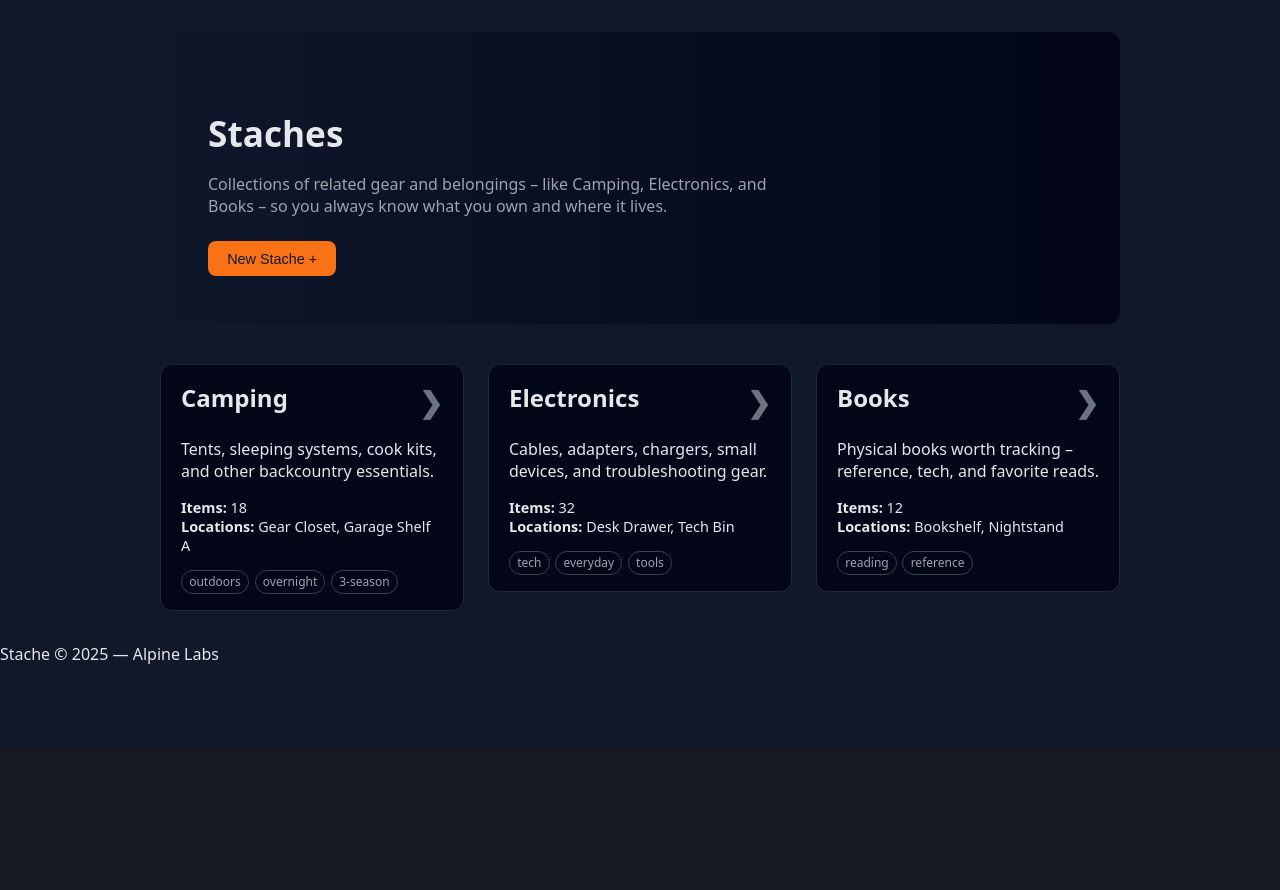
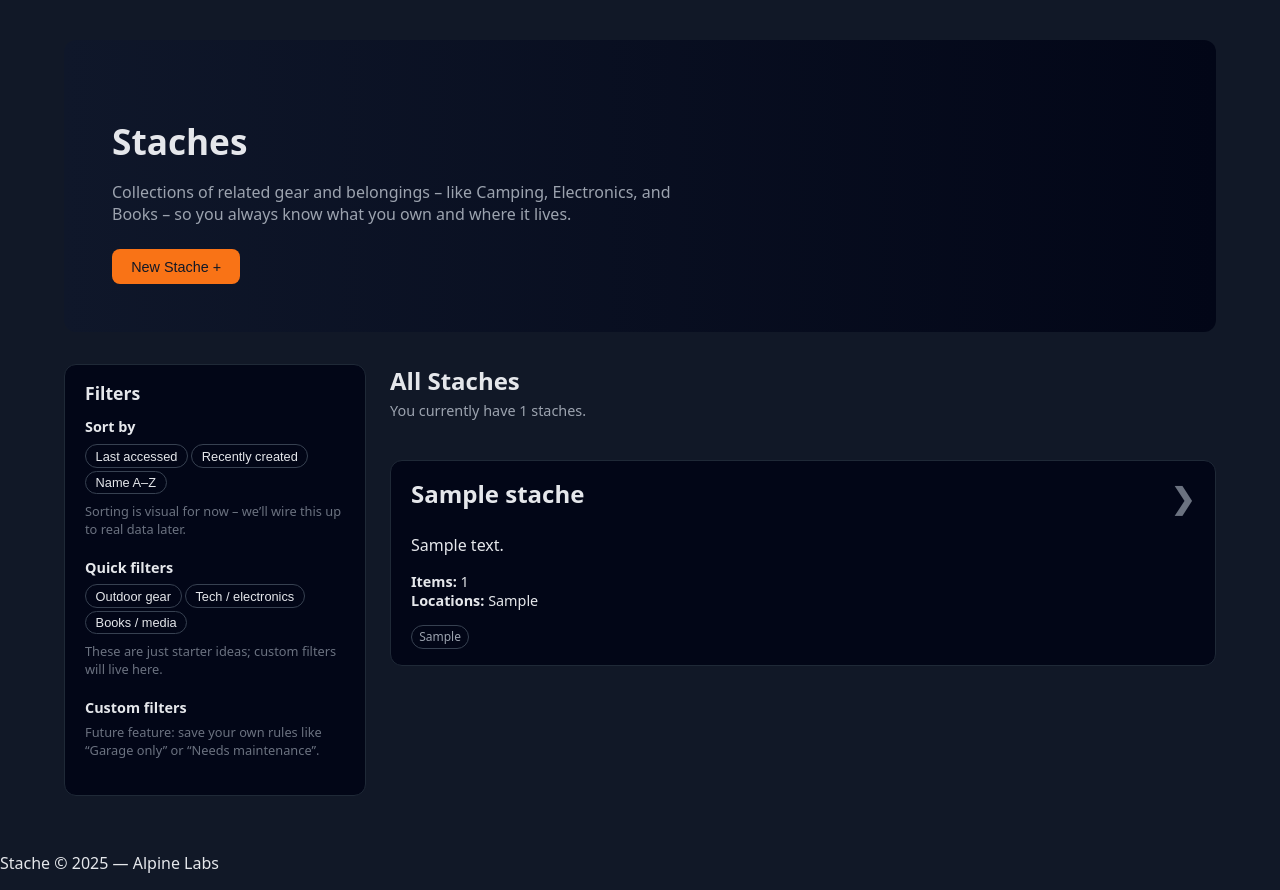
Before and after one commit to Bryce-Davenport/Stache, a Flask app: page /staches in a window 1280 px wide. Shown: the part 52-942 px from the top of the page. Before the commit the page ends 716 px from the top, so only its background shows below. Run offline with Flask 3, Linux system fonts and the light colour scheme; the visitor is signed in with stand-in values (Sample User, id 1); tables that the repository leaves empty hold one stand-in row (values such as "Sample post").

Commit message:
Rewrite app to use SQLite + SQLAlchemy, add Items page, unify UI, and improve layout
- Removed hardcoded demo data; all Staches, Items, and Projects now DB-backed
- Added Items page with sidebar layout and updated Staches page to match
- Applied chevron card headers across site for cohesive UI
- Improved responsive layout and fixed footer placement
- Updated Home page actions and navbar links
- Added seed_dev.py and ensured .db files are ignored in git

```diff
--- a/app.py
+++ b/app.py
@@ -1,155 +1,82 @@
 from flask import Flask, render_template, request, redirect, url_for, session
 from datetime import datetime
 
+from models import db, User, Stache, Item, Project, ProjectTask
+
 app = Flask(__name__)
 
-def get_demo_staches():
-    # Temporary starter data; later this will come from a database
-    return [
-        {
-            "slug": "camping",
-            "name": "Camping",
-            "description": "Tents, sleeping systems, cook kits, and other backcountry essentials.",
-            "item_count": 18,
-            "locations": "Gear Closet, Garage Shelf A",
-            "tags": ["outdoors", "overnight", "3-season"],
-            "created_at": "2025-01-03",
-            "updated_at": "2025-02-02",
-            "items": [
-                {
-                    "name": "1P Tent",
-                    "category": "Shelter",
-                    "location": "Gear Closet",
-                    "condition": "Good",
-                    "tags": ["3-season", "backpacking"]
-                },
-                {
-                    "name": "Sleeping Pad",
-                    "category": "Sleeping",
-                    "location": "Gear Closet",
-                    "condition": "Like New",
-                    "tags": ["insulated"]
-                },
-                {
-                    "name": "Stove Kit",
-                    "category": "Cooking",
-                    "location": "Garage Shelf A",
-                    "condition": "Good",
-                    "tags": ["canister", "lightweight"]
-                },
-            ],
-        },
-        {
-            "slug": "electronics",
-            "name": "Electronics",
-            "description": "Cables, adapters, chargers, small devices, and troubleshooting gear.",
-            "item_count": 32,
-            "locations": "Desk Drawer, Tech Bin",
-            "tags": ["tech", "everyday", "tools"],
-            "created_at": "2025-01-10",
-            "updated_at": "2025-01-25",
-            "items": [
-                {
-                    "name": "USB-C Hub",
-                    "category": "Adapters",
-                    "location": "Desk Drawer",
-                    "condition": "Good",
-                    "tags": ["usb-c", "travel"]
-                },
-                {
-                    "name": "Portable SSD",
-                    "category": "Storage",
-                    "location": "Tech Bin",
-                    "condition": "Good",
-                    "tags": ["backup"]
-                },
-            ],
-        },
-        {
-            "slug": "books",
-            "name": "Books",
-            "description": "Physical books worth tracking – reference, tech, and favorite reads.",
-            "item_count": 12,
-            "locations": "Bookshelf, Nightstand",
-            "tags": ["reading", "reference"],
-            "created_at": "2024-12-15",
-            "updated_at": "2025-01-05",
-            "items": [
-                {
-                    "name": "Networking Fundamentals",
-                    "category": "Reference",
-                    "location": "Bookshelf",
-                    "condition": "Good",
-                    "tags": ["networking", "tech"]
-                }
-            ],
-        },
-    ]
+# SQLite now, Postgres later
+app.config["SQLALCHEMY_DATABASE_URI"] = "sqlite:///stache.db"
+app.config["SQLALCHEMY_TRACK_MODIFICATIONS"] = False
 
 # -- Development Only --
 app.secret_key = "change_this_secret_key_later"
-# ----- Helper: check if user is logged in -----
+
+# Initialize SQLAlchemy with this app
+db.init_app(app)
+
+
+# ----- Helpers -----
 def is_logged_in():
+    """Return True if a user is logged in based on the session."""
     return "user" in session
+
+
+def get_current_user():
+    """Return the current User object from the database, or None."""
+    username = session.get("user")
+    if not username:
+        return None
+    return User.query.filter_by(username=username).first()
 
 
 @app.context_processor
 def inject_user():
+    """Inject login state and current user into all templates."""
     return dict(
         logged_in=is_logged_in(),
         current_user=session.get("user")
     )
 
-# -- Routes --
+
+# ----- Routes -----
 @app.route("/")
 def home():
     if not is_logged_in():
         return redirect(url_for("login"))
     return render_template("home.html", active_page="home")
 
+
 @app.route("/projects")
 def projects():
     if not is_logged_in():
         return redirect(url_for("login"))
 
-    # Temporary in-memory demo data (no database yet)
-    demo_projects = [
-        {
-            "name": "Declutter Hard Drives",
-            "status": "In Progress",
-            "notes": "Sort loose SSDs and HDDs, label everything.",
-            "tasks": [
-                "[ ] Gather all loose drives",
-                "[ ] Plug into USB dock and check health",
-                "[ ] Label with capacity + purpose",
-                "[ ] Update Stache entries for each drive",
-            ],
-        },
-        {
-            "name": "Dial In Camping Cook Kit",
-            "status": "Planning",
-            "notes": "Consolidate stoves, pots, and utensils into one bin.",
-            "tasks": [
-                "[ ] List all stoves and fuel types",
-                "[ ] Decide on primary cook kit",
-                "[ ] Create 'Camping Kitchen' stache",
-                "[ ] Add items and locations",
-            ],
-        },
-    ]
+    user = get_current_user()
+    if not user:
+        return redirect(url_for("login"))
+
+    # Load projects from the database for the logged-in user
+    projects = Project.query.filter_by(user_id=user.id).all()
 
     return render_template(
         "projects.html",
         active_page="projects",
-        projects=demo_projects
+        projects=projects
     )
+
 
 @app.route("/staches")
 def staches():
     if not is_logged_in():
         return redirect(url_for("login"))
 
-    staches = get_demo_staches()
+    user = get_current_user()
+    if not user:
+        return redirect(url_for("login"))
+
+    # Load staches from the database for this user
+    staches = Stache.query.filter_by(user_id=user.id).all()
 
     return render_template(
         "staches.html",
@@ -157,13 +84,18 @@ def staches():
         staches=staches
     )
 
+
 @app.route("/staches/<stache_slug>")
 def stache_detail(stache_slug):
     if not is_logged_in():
         return redirect(url_for("login"))
 
-    staches = get_demo_staches()
-    stache = next((s for s in staches if s["slug"] == stache_slug), None)
+    user = get_current_user()
+    if not user:
+        return redirect(url_for("login"))
+
+    # Look up this stache by slug for the current user
+    stache = Stache.query.filter_by(user_id=user.id, slug=stache_slug).first()
 
     if stache is None:
         # For now, a simple 404; later we can make a nice error page
@@ -175,6 +107,30 @@ def stache_detail(stache_slug):
         stache=stache
     )
 
+@app.route("/items")
+def items():
+    if not is_logged_in():
+        return redirect(url_for("login"))
+
+    user = get_current_user()
+    if not user:
+        return redirect(url_for("login"))
+
+    # All items belonging to this user's staches
+    items = (
+        Item.query
+        .join(Stache)
+        .filter(Stache.user_id == user.id)
+        .all()
+    )
+
+    return render_template(
+        "items.html",
+        active_page="items",
+        items=items,
+    )
+
+
 @app.route("/login", methods=["GET", "POST"])
 def login():
     error = None
@@ -183,9 +139,16 @@ def login():
         username = request.form.get("username", "").strip()
         password = request.form.get("password", "").strip()
 
-        # TEMPORARY: hardcoded user
-        # Later this will check a database.
+        # TEMPORARY: hardcoded credentials, but user row is stored in DB
+        # Later this will check a database-stored password hash.
         if username == "bryce" and password == "stache123":
+            # Ensure a matching User row exists in the database
+            user = User.query.filter_by(username=username).first()
+            if not user:
+                user = User(username=username, password_hash="dev-only")
+                db.session.add(user)
+                db.session.commit()
+
             session["user"] = username
             return redirect(url_for("home"))
         else:
@@ -194,6 +157,7 @@ def login():
     # GET request or failed POST
     return render_template("login.html", error=error)
 
+
 @app.route("/logout")
 def logout():
     session.pop("user", None)
@@ -201,4 +165,5 @@ def logout():
 
 
 if __name__ == "__main__":
-    app.run(debug=True, port=8000) # http:127.0.0..1:port
+    # Requires models.py + seed_dev.py already run to create stache.db
+    app.run(debug=True, port=8000)  # http:127.0.0.1:8000
--- a/static/css/style.css
+++ b/static/css/style.css
@@ -56,10 +56,15 @@ body {
 
 /* Layout */
 .content {
-    max-width: 960px;
-    margin: 2rem auto;
-    padding: 0 1rem;
+    /* grow with the window, but keep ~2rem margin on each side */
+    width: min(100% - 4rem, 1400px);
+    margin: 2.5rem auto;
+    padding: 0 2rem;
+    box-sizing: border-box;
 }
+
+
+
 
 /* Hero section */
 .hero h1 {
--- a/templates/base.html
+++ b/templates/base.html
@@ -6,7 +6,9 @@
     <link rel="stylesheet" href="{{ url_for('static', filename='css/style.css') }}">
 </head>
 
-<body>
+<!-- NEW: make body a full-height flex column -->
+<body style="min-height: 100vh; display: flex; flex-direction: column;">
+
     <header class="navbar">
         <div class="navbar-brand">
             <span class="logo">Stache</span>
@@ -28,7 +30,11 @@
                     Staches
                 </a>
 
-                <a href="#">Items</a>
+                <a href="{{ url_for('items') }}"
+                class="{% if active_page == 'items' %}active{% endif %}">
+                    Items
+                </a>
+
 
                 <!-- Account dropdown -->
                 <div class="account-menu">
@@ -57,7 +63,8 @@
         </nav>
     </header>
 
-    <main class="content">
+    <!-- NEW: let main stretch to fill vertical space -->
+    <main class="content" style="flex: 1;">
         {% block content %}{% endblock %}
     </main>
 
--- a/templates/staches.html
+++ b/templates/staches.html
@@ -14,6 +14,52 @@
             <button class="btn primary">New Stache +</button>
         </div>
     </section>
+
+    <div class="stache-layout">
+        <!-- Left sidebar: filters -->
+        <aside class="stache-sidebar">
+            <h2>Filters</h2>
+
+            <div class="filter-group">
+                <h3>Sort by</h3>
+                <div class="filter-pill-row">
+                    <button class="filter-pill" type="button">Last accessed</button>
+                    <button class="filter-pill" type="button">Recently created</button>
+                    <button class="filter-pill" type="button">Name A–Z</button>
+                </div>
+                <p class="filter-hint">
+                    Sorting is visual for now – we’ll wire this up to real data later.
+                </p>
+            </div>
+
+            <div class="filter-group">
+                <h3>Quick filters</h3>
+                <div class="filter-pill-row">
+                    <button class="filter-pill" type="button">Outdoor gear</button>
+                    <button class="filter-pill" type="button">Tech / electronics</button>
+                    <button class="filter-pill" type="button">Books / media</button>
+                </div>
+                <p class="filter-hint">
+                    These are just starter ideas; custom filters will live here.
+                </p>
+            </div>
+
+            <div class="filter-group">
+                <h3>Custom filters</h3>
+                <p class="filter-hint">
+                    Future feature: save your own rules like “Garage only” or “Needs maintenance”.
+                </p>
+            </div>
+        </aside>
+
+        <!-- Right: main list of Staches -->
+        <div class="stache-main">
+            <div class="stache-main-header">
+                <h2>All Staches</h2>
+                <p class="stache-main-subtitle">
+                    You currently have {{ staches|length }} staches.
+                </p>
+            </div>
 
             <section class="info-grid">
                 {% for stache in staches %}
@@ -51,4 +97,6 @@
                     </a>
                 {% endfor %}
             </section>
+        </div>
+    </div>
 {% endblock %}
```
Also changed, not shown: models.py (added, +94 -0 lines), seed_dev.py (added, +142 -0 lines), templates/home.html (+14 -5 lines), templates/items.html (added, +113 -0 lines), templates/projects.html (+18 -14 lines). Lines whose indentation alone changed are shown as unchanged.
